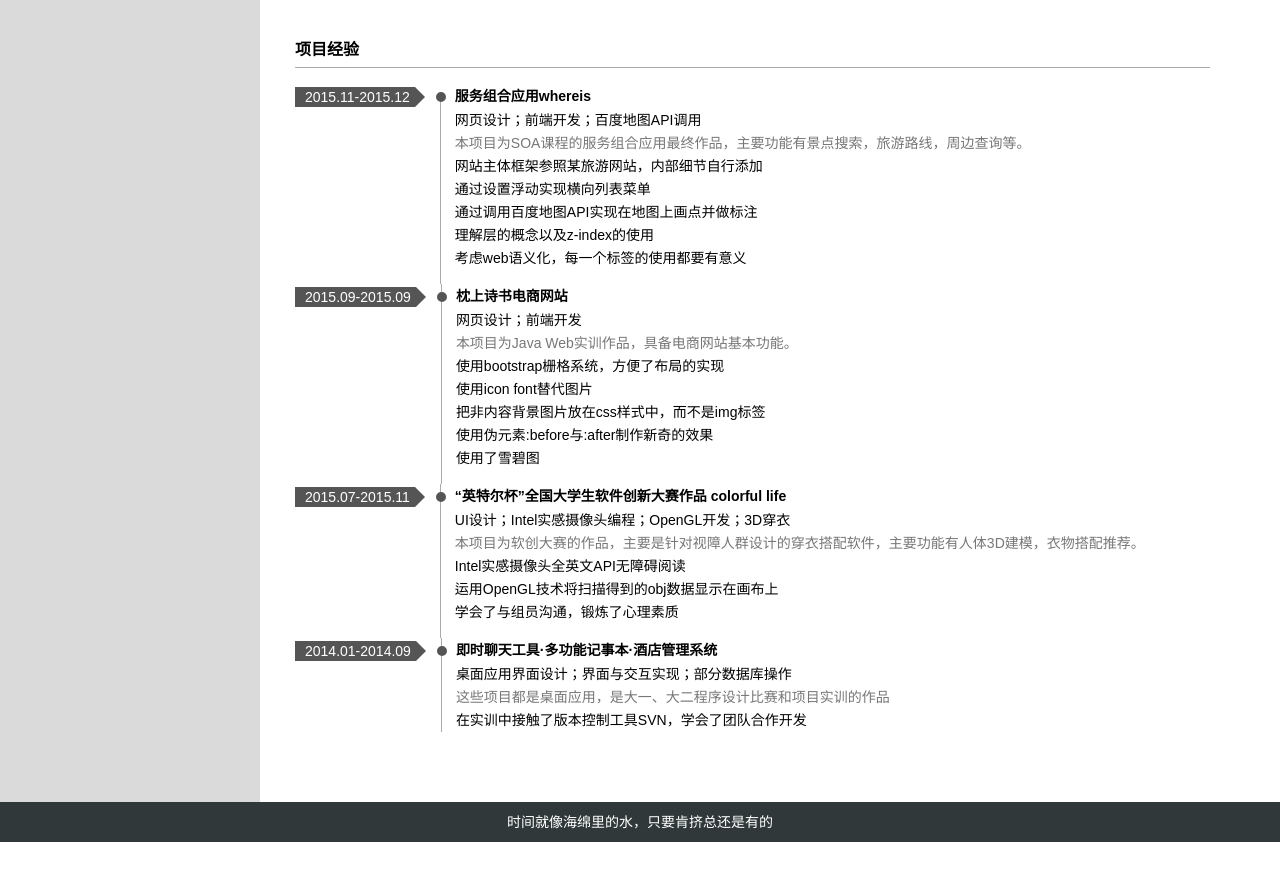
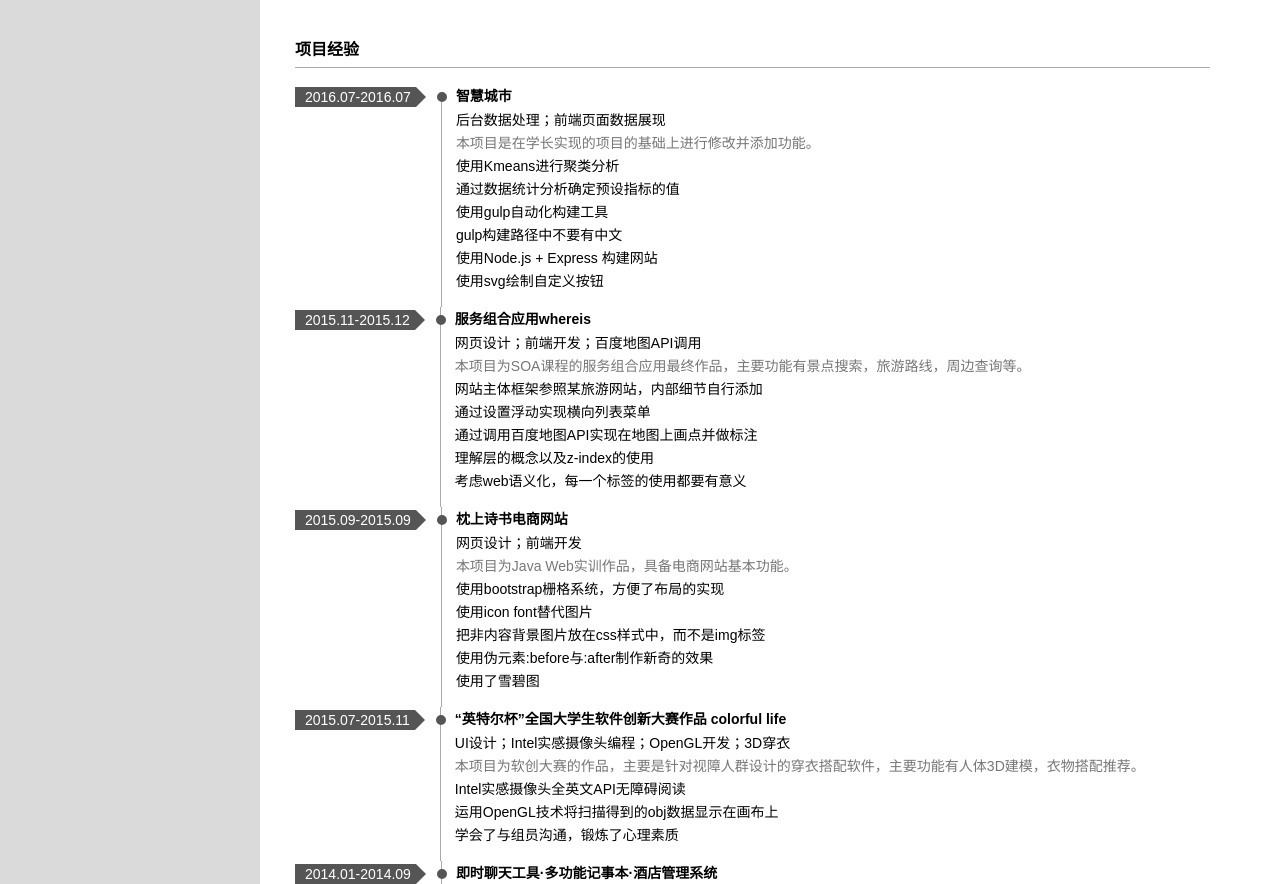
Before and after one commit to wytcc/wytcc.github.io, a website: page index.html in a window 1280 px wide. Shown: the part 1093-1977 px from the top of the page. Before the commit the page ends 1935 px from the top, so only its background shows below. Drawn offline with nearby package versions, Linux system fonts and the light colour scheme.

Commit message:
add something new about experience

```diff
--- a/index.html
+++ b/index.html
@@ -161,6 +161,24 @@
 			<div class="row">
 				<h2 class="caption">项目经验</h2>
 				<div class="time-block">
+					<div class="tag">2016.07-2016.07</div>
+					<div class="content">
+						<div class="desc">
+							<p class="title"><a href="//wytcc.github.io/whereis" target="_blank">智慧城市</a></p>
+							<p>后台数据处理；前端页面数据展现</p>
+							<p class="func">本项目是在学长实现的项目的基础上进行修改并添加功能。</p>
+							<ul>
+								<li>使用Kmeans进行聚类分析</li>
+								<li>通过数据统计分析确定预设指标的值</li>
+								<li>使用gulp自动化构建工具</li>
+								<li>gulp构建路径中不要有中文</li>
+								<li>使用Node.js + Express 构建网站</li>
+								<li>使用svg绘制自定义按钮</li>
+							</ul>
+						</div>
+					</div>
+				</div>
+				<div class="time-block">
 					<div class="tag">2015.11-2015.12</div>
 					<div class="content">
 						<div class="desc">
```
